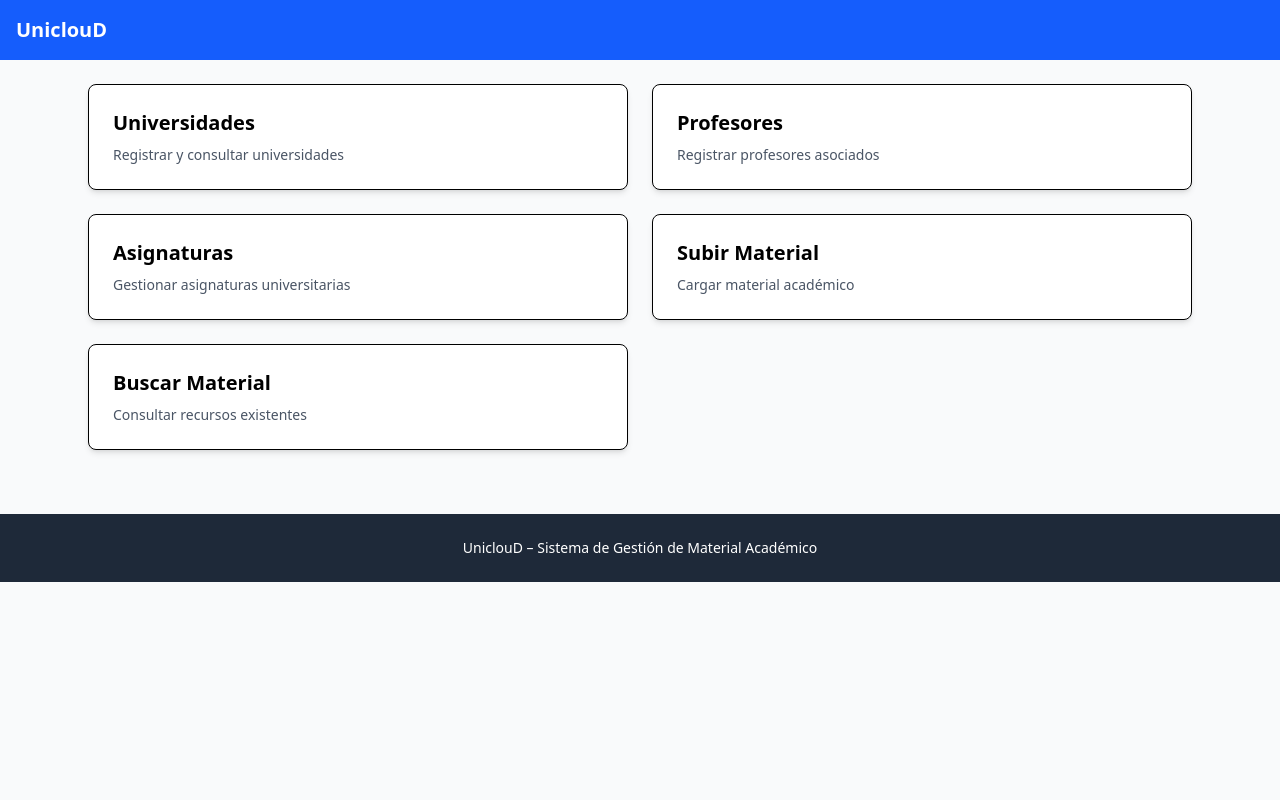
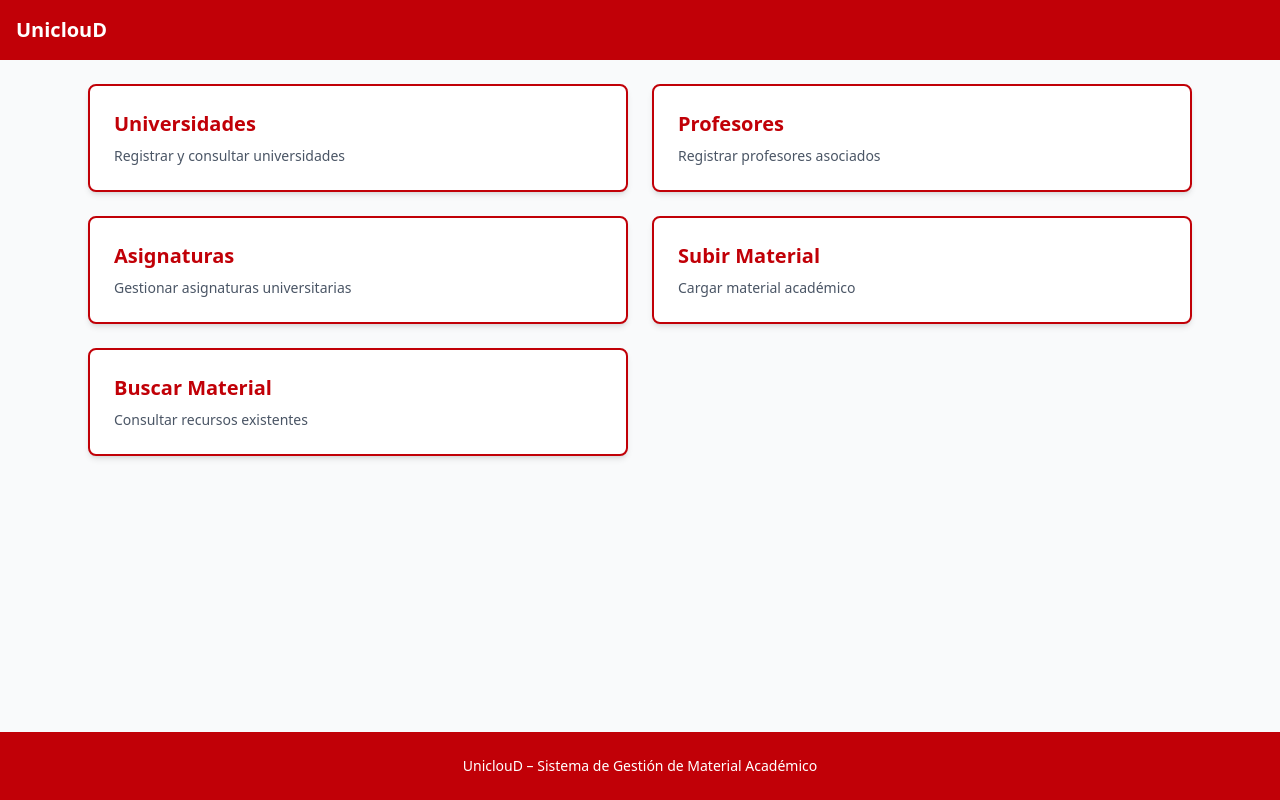
Before and after one commit to Alejandro-049/front, a React (Vite) app: page / in a window 1280 px wide. Built offline with nearby package versions, Linux system fonts and the light colour scheme.

Commit message:
Color change

```diff
--- a/src/App.jsx
+++ b/src/App.jsx
@@ -27,14 +27,14 @@ export default function App() {
   };
 
   return (
-    <div className="min-h-screen bg-gray-50">
-      <nav className="bg-blue-600 text-white p-4">
+    <div className="min-h-screen flex flex-col bg-gray-50">
+      <nav className="bg-red-700 text-white p-4">
         <div className="container mx-auto flex justify-between items-center">
           <h1 className="text-xl font-bold">UniclouD</h1>
           {currentPage !== "dashboard" && (
             <button
               onClick={() => setCurrentPage("dashboard")}
-              className="bg-blue-700 px-4 py-2 rounded hover:bg-blue-800"
+              className="bg-yellow-500 text-red-700 px-4 py-2 rounded hover:bg-yellow-400 font-semibold"
             >
               Volver
             </button>
@@ -42,11 +42,11 @@ export default function App() {
         </div>
       </nav>
 
-      <main className="container mx-auto p-6 max-w-6xl">
+      <main className="container mx-auto p-6 max-w-6xl flex-grow">
         {renderPage()}
       </main>
 
-      <footer className="bg-gray-800 text-white p-6 mt-10">
+      <footer className="bg-red-700 text-white p-6 mt-auto">
         <div className="container mx-auto text-center text-sm">
           UniclouD – Sistema de Gestión de Material Académico
         </div>
--- a/src/components/Alert.jsx
+++ b/src/components/Alert.jsx
@@ -4,7 +4,7 @@ export default function Alert({ children, type = "info" }) {
   const styles = {
     success: "bg-green-50 border-green-300 text-green-800",
     error: "bg-red-50 border-red-300 text-red-800",
-    info: "bg-blue-50 border-blue-300 text-blue-800",
+    info: "bg-yellow-50 border-yellow-300 text-yellow-800",
   };
 
   return (
--- a/src/components/DashboardCard.jsx
+++ b/src/components/DashboardCard.jsx
@@ -2,10 +2,10 @@ export default function DashboardCard({ title, icon, description, onClick }) {
   return (
     <button
       onClick={onClick}
-      className="bg-white shadow-md p-6 rounded-lg border hover:shadow-lg
+      className="bg-white shadow-md p-6 rounded-lg border-2 border-red-700 hover:shadow-lg hover:border-yellow-500
                  transition text-left w-full"
     >
-      <h3 className="text-xl font-bold flex items-center gap-2">
+      <h3 className="text-xl font-bold flex items-center gap-2 text-red-700">
         {icon} {title}
       </h3>
       <p className="text-gray-600 mt-2 text-sm">{description}</p>
--- a/src/pages/AsignaturasPage.jsx
+++ b/src/pages/AsignaturasPage.jsx
@@ -68,7 +68,7 @@ export default function AsignaturasPage() {
           </div>
           <button
             type="submit"
-            className="bg-blue-600 text-white px-4 py-2 rounded hover:bg-blue-700"
+            className="bg-red-700 text-white px-4 py-2 rounded hover:bg-red-800 font-semibold"
           >
             Crear Asignatura
           </button>
@@ -86,7 +86,7 @@ export default function AsignaturasPage() {
               <div className="font-medium">{asig.idAsignatura}</div>
               <button
                 onClick={() => handleDelete(asig.idAsignatura)}
-                className="text-red-600 hover:underline text-sm"
+                className="text-red-600 hover:underline text-sm font-semibold"
               >
                 Eliminar
               </button>
--- a/src/pages/BuscarMaterialPage.jsx
+++ b/src/pages/BuscarMaterialPage.jsx
@@ -135,7 +135,7 @@ export default function BuscarMaterialPage() {
             />
           </div>
 
-          <button type="submit" className="bg-blue-600 text-white px-6 py-2 rounded hover:bg-blue-700">
+          <button type="submit" className="bg-red-700 text-white px-6 py-2 rounded hover:bg-red-800 font-semibold">
             Buscar
           </button>
         </form>
--- a/src/pages/ProfesoresPage.jsx
+++ b/src/pages/ProfesoresPage.jsx
@@ -73,7 +73,7 @@ export default function ProfesoresPage() {
               required
             />
           </div>
-          <button type="submit" className="bg-blue-600 text-white px-4 py-2 rounded hover:bg-blue-700">
+          <button type="submit" className="bg-red-700 text-white px-4 py-2 rounded hover:bg-red-800 font-semibold">
             Crear Profesor
           </button>
         </form>
@@ -87,7 +87,7 @@ export default function ProfesoresPage() {
               <div className="font-medium">{prof.nombre} {prof.apellido}</div>
               <button
                 onClick={() => handleDelete(prof.idProfesor)}
-                className="text-red-600 hover:underline text-sm"
+                className="text-red-600 hover:underline text-sm font-semibold"
               >
                 Eliminar
               </button>
--- a/src/pages/SubirMaterialPage.jsx
+++ b/src/pages/SubirMaterialPage.jsx
@@ -154,7 +154,7 @@ export default function SubirMaterialPage() {
             </select>
           </div>
 
-          <button type="submit" className="bg-blue-600 text-white px-6 py-2 rounded hover:bg-blue-700">
+          <button type="submit" className="bg-red-700 text-white px-6 py-2 rounded hover:bg-red-800 font-semibold">
             Subir Material
           </button>
         </form>
--- a/src/pages/UniversidadesPage.jsx
+++ b/src/pages/UniversidadesPage.jsx
@@ -88,14 +88,14 @@ export default function UniversidadesPage() {
             />
           </div>
           <div className="flex gap-2">
-            <button type="submit" className="bg-blue-600 text-white px-4 py-2 rounded hover:bg-blue-700">
+            <button type="submit" className="bg-red-700 text-white px-4 py-2 rounded hover:bg-red-800 font-semibold">
               {editing ? 'Actualizar' : 'Crear'}
             </button>
             {editing && (
               <button
                 type="button"
                 onClick={() => { setEditing(null); setForm({ universidad: '', ciudad: '' }); }}
-                className="bg-gray-500 text-white px-4 py-2 rounded hover:bg-gray-600"
+                className="bg-yellow-500 text-red-700 px-4 py-2 rounded hover:bg-yellow-400 font-semibold"
               >
                 Cancelar
               </button>
@@ -116,13 +116,13 @@ export default function UniversidadesPage() {
               <div className="flex gap-2">
                 <button
                   onClick={() => handleEdit(univ)}
-                  className="text-blue-600 hover:underline text-sm"
+                  className="text-red-700 hover:underline text-sm font-semibold"
                 >
                   Editar
                 </button>
                 <button
                   onClick={() => handleDelete(univ.idUniversidad)}
-                  className="text-red-600 hover:underline text-sm"
+                  className="text-red-600 hover:underline text-sm font-semibold"
                 >
                   Eliminar
                 </button>
```
